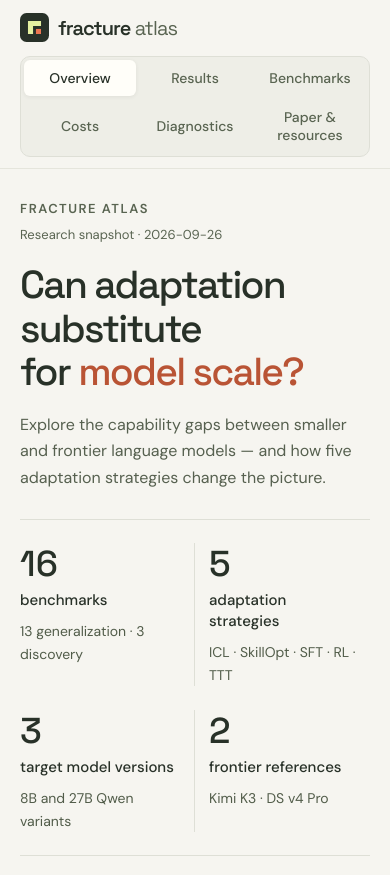
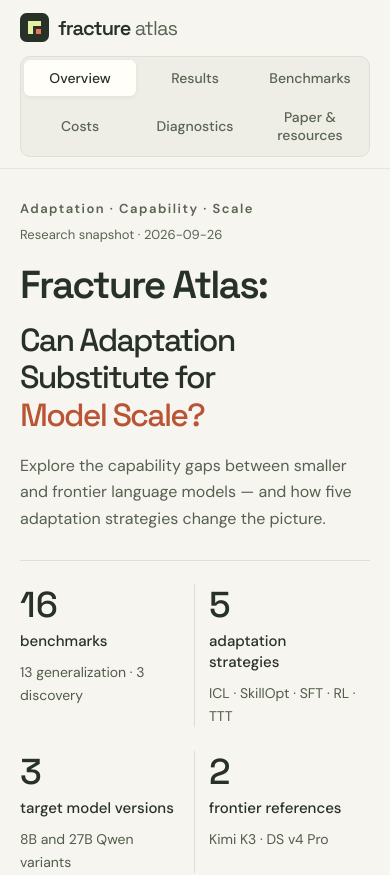
Before and after one commit to stueam/Fracture-Atlas, a React (Vite) app: page / in a window 390 px wide. Shown: the top 875 px of the page. Built offline with nearby package versions, Linux system fonts and the light colour scheme.

Commit message:
Feature Fracture Atlas in the homepage headline

```diff
--- a/src/pages/Home.tsx
+++ b/src/pages/Home.tsx
@@ -8,13 +8,14 @@
     <>
       <section className="overview-hero">
         <div className="overview-kicker">
-          <span>FRACTURE ATLAS</span>
+          <span>Adaptation · Capability · Scale</span>
           <span>Research snapshot · {data.snapshotDate}</span>
         </div>
         <h1>
-          Can adaptation substitute
-          <br />
-          for <em>model scale?</em>
+          <span className="overview-title-name">Fracture Atlas:</span>{' '}
+          <span className="overview-title-question">
+            Can Adaptation Substitute for <em>Model Scale?</em>
+          </span>
         </h1>
         <p>
           Explore the capability gaps between smaller and frontier language models — and how five
--- a/src/styles.css
+++ b/src/styles.css
@@ -114,6 +114,18 @@
   font-weight: 500;
   letter-spacing: -2.8px;
   line-height: 1.12;
+}
+.overview-title-name {
+  display: block;
+  font-size: clamp(48px, 6vw, 76px);
+  font-weight: 600;
+  margin-bottom: 14px;
+}
+.overview-title-question {
+  display: block;
+  max-width: 1000px;
+  font-size: clamp(38px, 4.5vw, 56px);
+  text-wrap: balance;
 }
 .overview-hero h1 em {
   font-style: normal;
@@ -3037,6 +3049,14 @@
     font-size: 39px;
     letter-spacing: -1.8px;
   }
+  .overview-title-name {
+    font-size: clamp(38px, 10vw, 48px);
+    margin-bottom: 15px;
+  }
+  .overview-title-question {
+    font-size: 32px;
+    line-height: 1.18;
+  }
   .overview-hero > p {
     font-size: 16px;
     margin-top: 18px;
```
